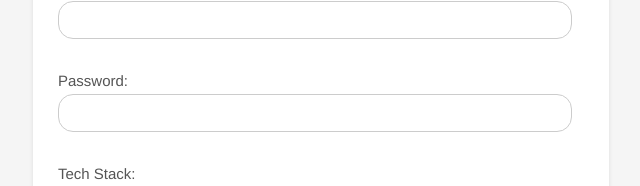
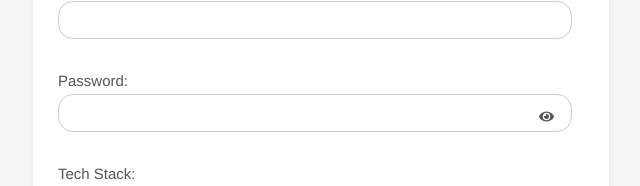
Before and after one commit to Yashgabani845/hiring-portal, a React (Create React App) app in the folder hiring-portal/: page /signup in a window 1280 px wide. Shown: the part 396-582 px from the top of the page, without its empty margins (319-959 px from the left). Built offline with nearby package versions, Linux system fonts and the light colour scheme.

Commit message:
Add show password functionality, implement welcome to HireHub redirection, and fix 'remember me' alignment

```diff
--- a/hiring-portal/src/CSS/signin.css
+++ b/hiring-portal/src/CSS/signin.css
@@ -76,6 +76,7 @@
 
 .signin-page::before {
   content: "";
+  pointer-events: none;
   position: absolute;
   top: 0;
   left: 0;
@@ -171,7 +172,7 @@
 
 .extra-options {
   text-align: center;
-  margin-top: 10px;
+  margin-top: 20px;
 }
 
 .extra-options a {
@@ -262,8 +263,8 @@
 
 .eye-icon {
   position: absolute;
-  right: 10px;
-  top: 60%;
+  right: 30px;
+  top: 70%;
   transform: translateY(-50%);
   cursor: pointer;
 }
--- a/hiring-portal/src/CSS/signup.css
+++ b/hiring-portal/src/CSS/signup.css
@@ -221,3 +221,16 @@ a {
   text-decoration: none;
   color: #555;
 }
+
+
+.password-field {
+  position: relative;
+}
+
+.eye-icon {
+  position: absolute;
+  right: 10px;
+  top: 60%;
+  transform: translateY(-50%);
+  cursor: pointer;
+}
--- a/hiring-portal/src/Components/Signin.jsx
+++ b/hiring-portal/src/Components/Signin.jsx
@@ -9,6 +9,7 @@ import logo from "../assests/logo.png";
 import { ClipLoader } from "react-spinners"; // Import the spinner
 import { FaEye, FaEyeSlash } from "react-icons/fa"; // Import eye icons from react-icons
 import { Modal, Input, Button } from "antd";
+import { Link } from "react-router-dom";
 
 const SignIn = () => {
   const navigate = useNavigate();
@@ -105,10 +106,12 @@ const SignIn = () => {
       )}
       <div className="signin-page">
         <center>
+          <Link to="/">
           <div className="welcom1">
             <h1>Welcome to&nbsp;&nbsp;</h1>
             <img src={logo} alt="Logo" />
           </div>
+          </Link>
         </center>
         <div className="signin-data">
           <div className="signin-image">
@@ -148,12 +151,6 @@ const SignIn = () => {
                   </span>
                 </div>
               </div>
-              <div style={{ display: "flex", gap: "1rem" }}>
-                <button type="submit">Sign In</button>
-                <button type="button" onClick={showForgotPasswordModal}>
-                  Forgot Password
-                </button>
-              </div>
               <div className="remember-forgot">
                 <div className="remember-me">
                   <input
@@ -164,6 +161,12 @@ const SignIn = () => {
                   />
                   <label htmlFor="rememberMe">Remember Me</label>
                 </div>
+              </div>
+              <div style={{ display: "flex", gap: "1rem" }}>
+                <button type="submit">Sign In</button>
+                <button type="button" onClick={showForgotPasswordModal}>
+                  Forgot Password
+                </button>
               </div>
             </form>
             <div className="extra-options">
--- a/hiring-portal/src/Components/Signup.jsx
+++ b/hiring-portal/src/Components/Signup.jsx
@@ -12,6 +12,7 @@ import { useNavigate } from 'react-router-dom';
 import { ref, uploadBytesResumable, getDownloadURL } from "firebase/storage";
 import { storage } from '../firebase/firebase';
 import Navbar from "./Navbar";
+import { FaEye, FaEyeSlash } from "react-icons/fa";
 
 const Signup = () => {
   const navigate = useNavigate();
@@ -37,6 +38,8 @@ const Signup = () => {
     cgpa: "",
     pastJobs: [{ company: "", role: "", duration: "", details: "" }] // Initialize with one job entry
   });
+
+  const [showPassword, setShowPassword] = useState(false);
 
   const handleChange = (e) => {
     const { name, value, type, checked, files } = e.target;
@@ -125,6 +128,10 @@ const Signup = () => {
       console.error('Error submitting form:', error.response.data);
       toast.error('Error creating user. Please try again.'); // Show error toast
     }
+  };
+
+  const togglePasswordVisibility = () => {
+    setShowPassword(!showPassword);
   };
 
   return (
@@ -249,15 +256,19 @@ const Signup = () => {
               />
             </label>
             <br />
-            <label>
+            <label className="password-field">
               Password:
               <input
-                type="password"
+                type={showPassword ? "text" : "password"}
                 name="password"
                 className="signupinput"
                 value={formData.password}
                 onChange={handleChange}
               />
+              <span onClick={togglePasswordVisibility} className="eye-icon">
+                {showPassword ? <FaEyeSlash /> : <FaEye />}
+              </span>
+
             </label>
             <br />
             <label>
```
